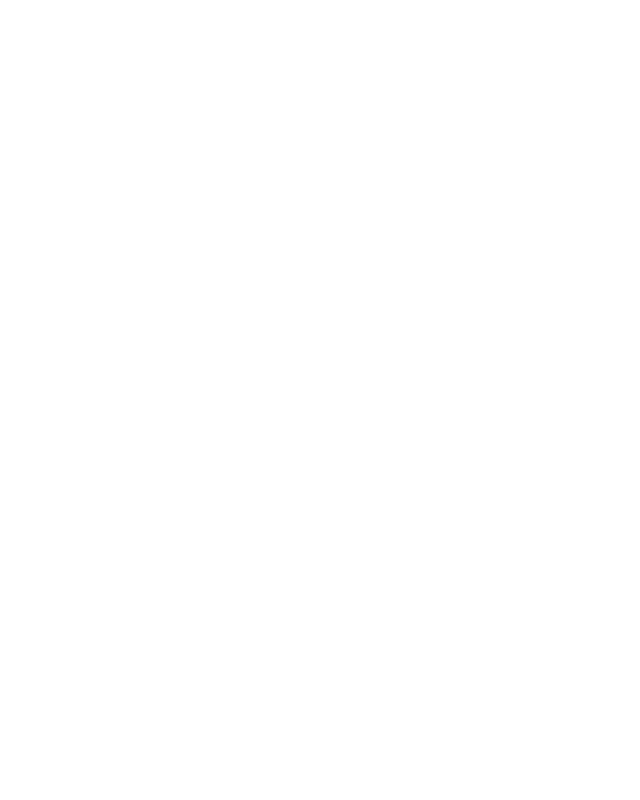
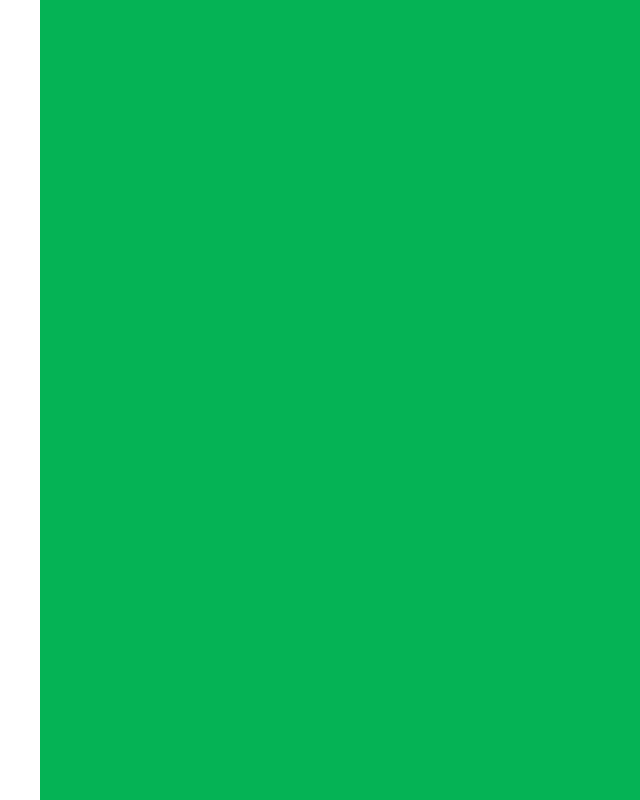
Before and after one commit to marziyemonshizadeh/digikala-clone, a Next.js app: page /fresh in a window 1280 px wide. Shown: the whole page, without its empty margins (0-640 px from the left). Built offline with nearby package versions, Linux system fonts and the light colour scheme.

Commit message:
style: some code changed

```diff
--- a/src/app/(landigns)/landings/page.tsx
+++ b/src/app/(landigns)/landings/page.tsx
@@ -1,7 +1,7 @@
 type Props = {};
 
 function Landings({}: Props) {
-  return <div>Landings</div>;
+  return <div className="bg-[#9A1732] h-screen">Landings</div>;
 }
 
 export default Landings;
--- a/src/app/fresh/page.tsx
+++ b/src/app/fresh/page.tsx
@@ -1,7 +1,7 @@
 type Props = {};
 
 function Fresh({}: Props) {
-  return <div>Fresh</div>;
+  return <div className="bg-[#05B355] h-screen">Fresh</div>;
 }
 
 export default Fresh;
--- a/src/components/_pages/home/Categories/Categories.tsx
+++ b/src/components/_pages/home/Categories/Categories.tsx
@@ -3,8 +3,8 @@
 
 function Categories() {
   return (
-    <div className="container mx-auto lg:px-4 2xl:px-0">
-      <div className="w-full lg:py-2 bg-neutral-000 lg:items-start flex-wrap lg:justify-around flex overflow-x-auto flex-nowrap overflow-y-hidden hide-scrollbar">
+    <div className="container mx-auto lg:px-4 lg:py-4 2xl:px-0">
+      <div className="w-full lg:py-2 bg-neutral-000 lg:items-start flex-wrap lg:justify-around flex overflow-x-auto overflow-y-hidden hide-scrollbar">
         {CategoryItem.map((category) => {
           return (
             <Category
```
